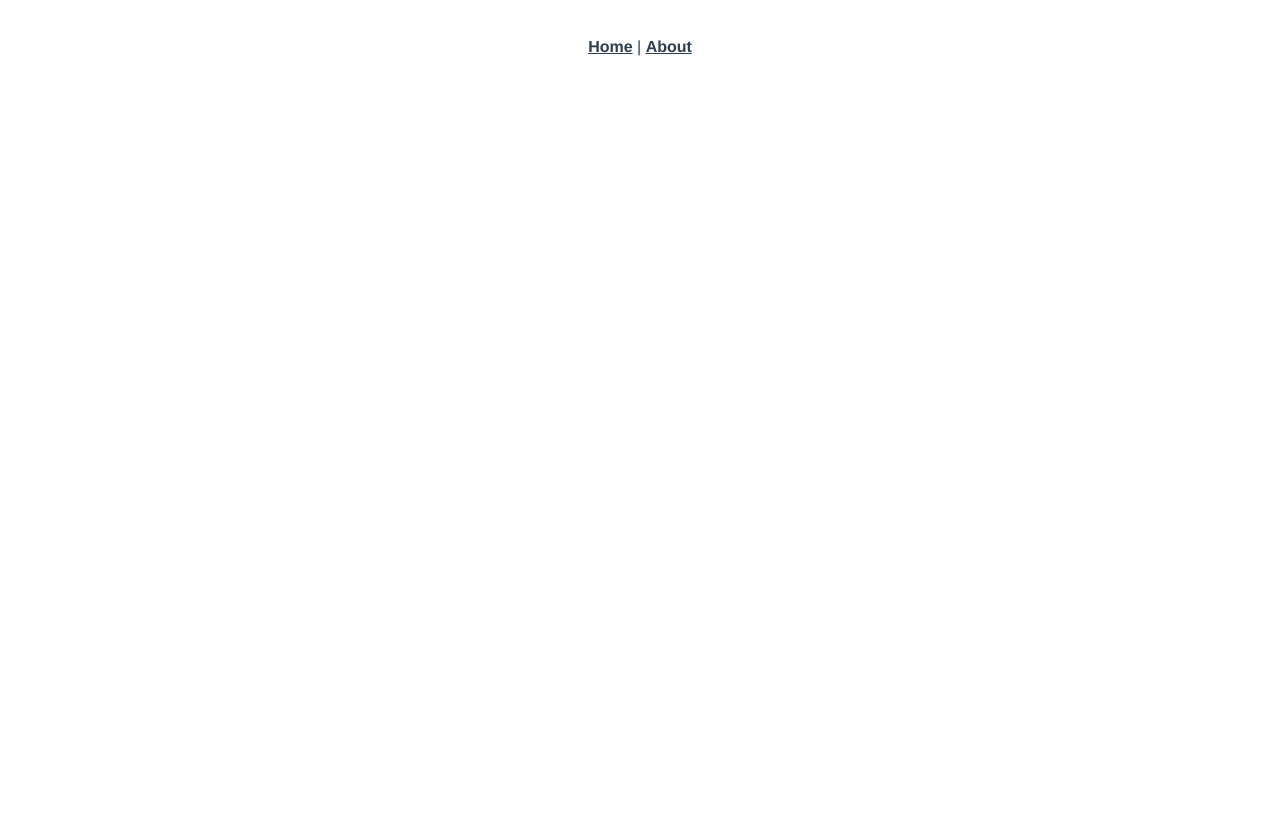
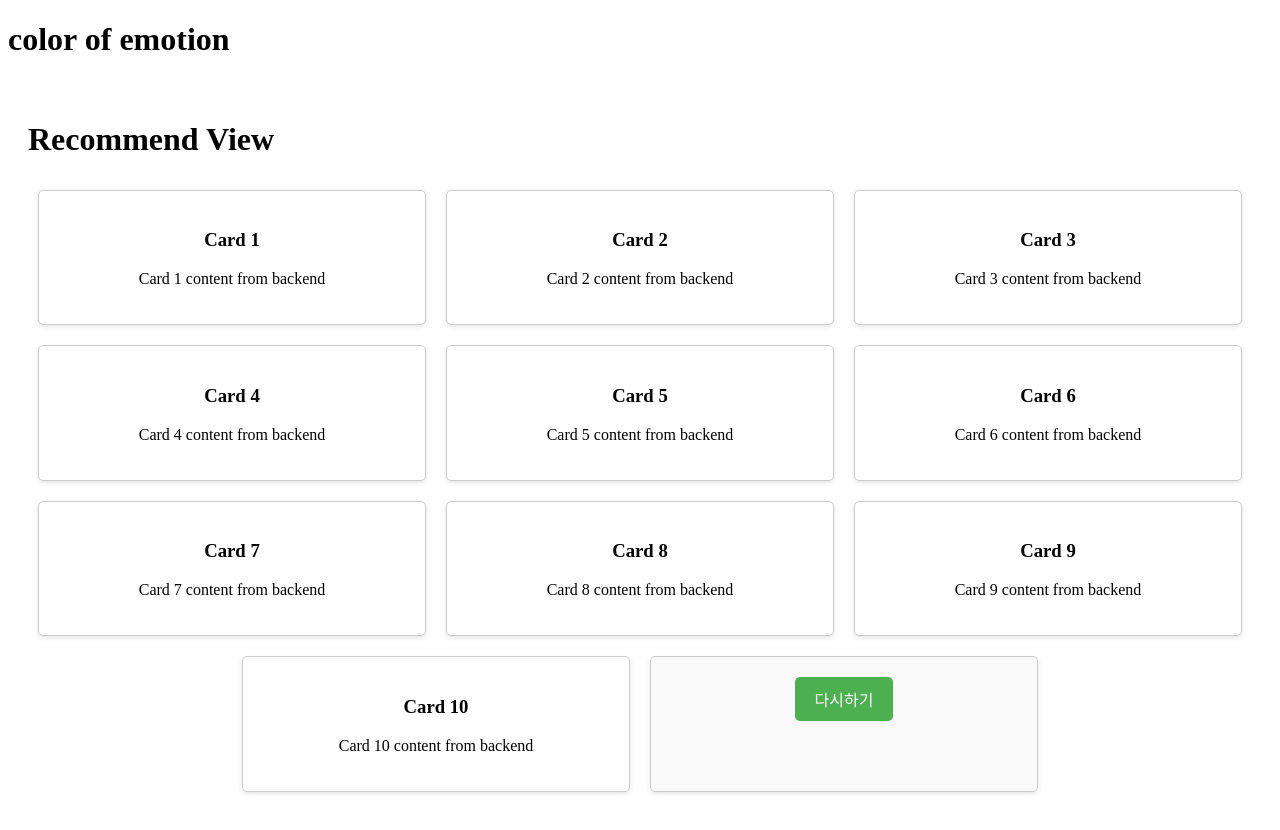
Before and after one commit to PoloCeleste/Color_of_Emotion, a Vue app in the folder front/vue-server/: page /recommend in a window 1280 px wide. Before the commit this address had no page. Before the commit the page ends 800 px from the top, so only its background shows below. Built offline with nearby package versions, Linux system fonts and the light colour scheme.

Commit message:
recommend ver1 complete

```diff
--- a/front/vue-server/src/App.vue
+++ b/front/vue-server/src/App.vue
@@ -1,30 +1,19 @@
 <template>
-  <nav>
-    <router-link to="/">Home</router-link> |
-    <router-link to="/about">About</router-link>
-  </nav>
-  <router-view/>
+  <!-- <div>
+    <RouterLink :to="{ name: 'start'}"/>
+    <RouterLink :to="{ name: 'recommend'}"/>
+  </div> -->
+  <h1>color of emotion</h1>
+  <div>
+    <RouterView />
+  </div>
 </template>
 
-<style>
-#app {
-  font-family: Avenir, Helvetica, Arial, sans-serif;
-  -webkit-font-smoothing: antialiased;
-  -moz-osx-font-smoothing: grayscale;
-  text-align: center;
-  color: #2c3e50;
-}
+<script setup>
+// import { RouterLink } from 'vue-router';
+import { RouterView } from 'vue-router';
+</script>
 
-nav {
-  padding: 30px;
-}
+<style scoped>
 
-nav a {
-  font-weight: bold;
-  color: #2c3e50;
-}
-
-nav a.router-link-exact-active {
-  color: #42b983;
-}
 </style>
--- a/front/vue-server/src/components/HelloWorld.vue
+++ /dev/null
@@ -1,58 +0,0 @@
-<template>
-  <div class="hello">
-    <h1>{{ msg }}</h1>
-    <p>
-      For a guide and recipes on how to configure / customize this project,<br>
-      check out the
-      <a href="https://cli.vuejs.org" target="_blank" rel="noopener">vue-cli documentation</a>.
-    </p>
-    <h3>Installed CLI Plugins</h3>
-    <ul>
-      <li><a href="https://github.com/vuejs/vue-cli/tree/dev/packages/%40vue/cli-plugin-babel" target="_blank" rel="noopener">babel</a></li>
-      <li><a href="https://github.com/vuejs/vue-cli/tree/dev/packages/%40vue/cli-plugin-eslint" target="_blank" rel="noopener">eslint</a></li>
-    </ul>
-    <h3>Essential Links</h3>
-    <ul>
-      <li><a href="https://vuejs.org" target="_blank" rel="noopener">Core Docs</a></li>
-      <li><a href="https://forum.vuejs.org" target="_blank" rel="noopener">Forum</a></li>
-      <li><a href="https://chat.vuejs.org" target="_blank" rel="noopener">Community Chat</a></li>
-      <li><a href="https://twitter.com/vuejs" target="_blank" rel="noopener">Twitter</a></li>
-      <li><a href="https://news.vuejs.org" target="_blank" rel="noopener">News</a></li>
-    </ul>
-    <h3>Ecosystem</h3>
-    <ul>
-      <li><a href="https://router.vuejs.org" target="_blank" rel="noopener">vue-router</a></li>
-      <li><a href="https://vuex.vuejs.org" target="_blank" rel="noopener">vuex</a></li>
-      <li><a href="https://github.com/vuejs/vue-devtools#vue-devtools" target="_blank" rel="noopener">vue-devtools</a></li>
-      <li><a href="https://vue-loader.vuejs.org" target="_blank" rel="noopener">vue-loader</a></li>
-      <li><a href="https://github.com/vuejs/awesome-vue" target="_blank" rel="noopener">awesome-vue</a></li>
-    </ul>
-  </div>
-</template>
-
-<script>
-export default {
-  name: 'HelloWorld',
-  props: {
-    msg: String
-  }
-}
-</script>
-
-<!-- Add "scoped" attribute to limit CSS to this component only -->
-<style scoped>
-h3 {
-  margin: 40px 0 0;
-}
-ul {
-  list-style-type: none;
-  padding: 0;
-}
-li {
-  display: inline-block;
-  margin: 0 10px;
-}
-a {
-  color: #42b983;
-}
-</style>
--- /dev/null
+++ b/front/vue-server/src/components/MeasureModal.vue
@@ -0,0 +1,68 @@
+<template>
+  <Transition :name="useTransition ? 'modal' : ''">
+    <div v-if="isOpen" class="modal-overlay">
+      <div class="modal-content">
+        <h2>Measure Modal</h2>
+        <p>여기에 측정 관련 내용을 넣으세요.</p>
+        <button @click="completeModal">완료</button>
+        <button @click="closeModal">닫기</button>
+      </div>
+    </div>
+  </Transition>
+</template>
+
+<script setup>
+import { defineProps, defineEmits } from 'vue';
+defineProps({
+  isOpen: Boolean,
+  useTransition: Boolean
+})
+
+const emit = defineEmits(['close'])
+
+const closeModal = () => {
+  emit('close')
+}
+
+const completeModal = () => {
+  emit('complete')
+}
+</script>
+
+<style scoped>
+.modal-overlay {
+  position: fixed;
+  top: 0;
+  left: 0;
+  width: 100%;
+  height: 100%;
+  background-color: rgba(0, 0, 0, 0.5);
+  display: flex;
+  justify-content: center;
+  align-items: center;
+}
+
+.modal-content {
+  background-color: white;
+  padding: 20px;
+  border-radius: 5px;
+}
+
+/* 트랜지션 효과 */
+.modal-enter-active,
+.modal-leave-active {
+  transition: all 0.3s ease;
+}
+
+.modal-enter-from,
+.modal-leave-to {
+  opacity: 0;
+  transform: scale(0.9);
+}
+
+.modal-enter-to,
+.modal-leave-from {
+  opacity: 1;
+  transform: scale(1);
+}
+</style>
--- a/front/vue-server/src/router/index.js
+++ b/front/vue-server/src/router/index.js
@@ -1,20 +1,18 @@
 import { createRouter, createWebHistory } from 'vue-router'
-import HomeView from '../views/HomeView.vue'
+import StartView from '@/views/StartView.vue'
+import RecommendView from '@/views/RecommendView.vue'
 
 const routes = [
   {
     path: '/',
-    name: 'home',
-    component: HomeView
-  },
+    name: 'start',
+    component: StartView
+    },
   {
-    path: '/about',
-    name: 'about',
-    // route level code-splitting
-    // this generates a separate chunk (about.[hash].js) for this route
-    // which is lazy-loaded when the route is visited.
-    component: () => import(/* webpackChunkName: "about" */ '../views/AboutView.vue')
-  }
+    path: '/recommend',
+    name: 'recommend',
+    component: RecommendView
+    },
 ]
 
 const router = createRouter({
--- a/front/vue-server/src/views/AboutView.vue
+++ /dev/null
@@ -1,5 +0,0 @@
-<template>
-  <div class="about">
-    <h1>This is an about page</h1>
-  </div>
-</template>
--- a/front/vue-server/src/views/HomeView.vue
+++ /dev/null
@@ -1,18 +0,0 @@
-<template>
-  <div class="home">
-    <img alt="Vue logo" src="../assets/logo.png">
-    <HelloWorld msg="Welcome to Your Vue.js App"/>
-  </div>
-</template>
-
-<script>
-// @ is an alias to /src
-import HelloWorld from '@/components/HelloWorld.vue'
-
-export default {
-  name: 'HomeView',
-  components: {
-    HelloWorld
-  }
-}
-</script>
--- /dev/null
+++ b/front/vue-server/src/views/RecommendView.vue
@@ -0,0 +1,83 @@
+<template>
+  <div class="recommend-view">
+    <h1>Recommend View</h1>
+    <div class="card-container">
+      <div v-for="(card, index) in cards" :key="index" class="card" :class="{ 'done-card': index === cards.length - 1 }">
+        <template v-if="index < cards.length - 1">
+          <!-- 백엔드에서 데이터를 받아올 카드 -->
+          <h3>Card {{ index + 1 }}</h3>
+          <p>{{ card.content || 'Loading...' }}</p>
+        </template>
+        <template v-else>
+          <!-- 다시하기 버튼 카드 -->
+          <button @click="goBackToStart" class="restart-button">다시하기</button>
+        </template>
+      </div>
+    </div>
+  </div>
+</template>
+
+<script setup>
+import { ref, onMounted } from 'vue'
+import { useRouter } from 'vue-router'
+
+const router = useRouter()
+const cards = ref([])
+
+onMounted(() => {
+  // 백엔드에서 데이터를 받아오는 것을 시뮬레이션
+  // 실제로는 여기서 API 호출을 수행해야 합니다
+  setTimeout(() => {
+    cards.value = Array(10).fill().map((_, i) => ({
+      content: `Card ${i + 1} content from backend`
+    }))
+    // 마지막에 다시하기 버튼용 빈 객체 추가
+    cards.value.push({})
+  }, 1000) // 1초 후에 데이터가 로드되는 것처럼 시뮬레이션
+})
+
+const goBackToStart = () => {
+  router.push('/')
+}
+</script>
+
+<style scoped>
+.recommend-view {
+  padding: 20px;
+}
+
+.card-container {
+  display: flex;
+  flex-wrap: wrap;
+  justify-content: center;
+}
+
+.card {
+  border: 1px solid #ccc;
+  border-radius: 5px;
+  padding: 20px;
+  margin: 10px;
+  width: calc(33.333% - 20px); /* 3개씩 표시, 마진 고려 */
+  box-sizing: border-box;
+  text-align: center;
+  box-shadow: 0 2px 5px rgba(0,0,0,0.1);
+}
+
+.done-card {
+  background-color: #f9f9f9;
+}
+
+.restart-button {
+  padding: 10px 20px;
+  font-size: 16px;
+  cursor: pointer;
+  background-color: #4CAF50;
+  color: white;
+  border: none;
+  border-radius: 5px;
+}
+
+.restart-button:hover {
+  background-color: #45a049;
+}
+</style>
--- /dev/null
+++ b/front/vue-server/src/views/StartView.vue
@@ -0,0 +1,57 @@
+<template>
+  <div>
+    <h3>Let's find your emotions</h3>
+    <button @click="openModal">MEASURE</button>
+    <button v-if="measurementComplete" @click="goToRecommend">START</button>
+    <label>
+      <input type="checkbox" v-model="useTransition"> Transition On
+    </label>
+    <MeasureModal
+      :isOpen="isModalOpen"
+      @close="closeModal"
+      @complete="completeMeasurement"
+      :useTransition="useTransition"
+    />
+  </div>
+</template>
+
+<script setup>
+import { ref } from 'vue'
+import { useRouter } from 'vue-router'
+import MeasureModal from '@/components/MeasureModal.vue'
+
+const router = useRouter()
+const isModalOpen = ref(false)
+const useTransition = ref(true)
+const measurementComplete = ref(false)
+
+const openModal = () => {
+  isModalOpen.value = true
+}
+
+const closeModal = () => {
+  isModalOpen.value = false
+}
+
+const completeMeasurement = () => {
+  isModalOpen.value = false
+  measurementComplete.value = true
+}
+
+const goToRecommend = () => {
+  router.push('/recommend')
+}
+</script>
+
+<style scoped>
+button {
+  margin: 5px;
+  padding: 10px;
+  font-size: 16px;
+}
+
+label {
+  display: block;
+  margin-top: 10px;
+}
+</style>
```
Also changed, not shown: front/vue-server/src/components/CardModal.vue (added, +13 -0 lines), front/vue-server/src/assets/logo.png (deleted).
